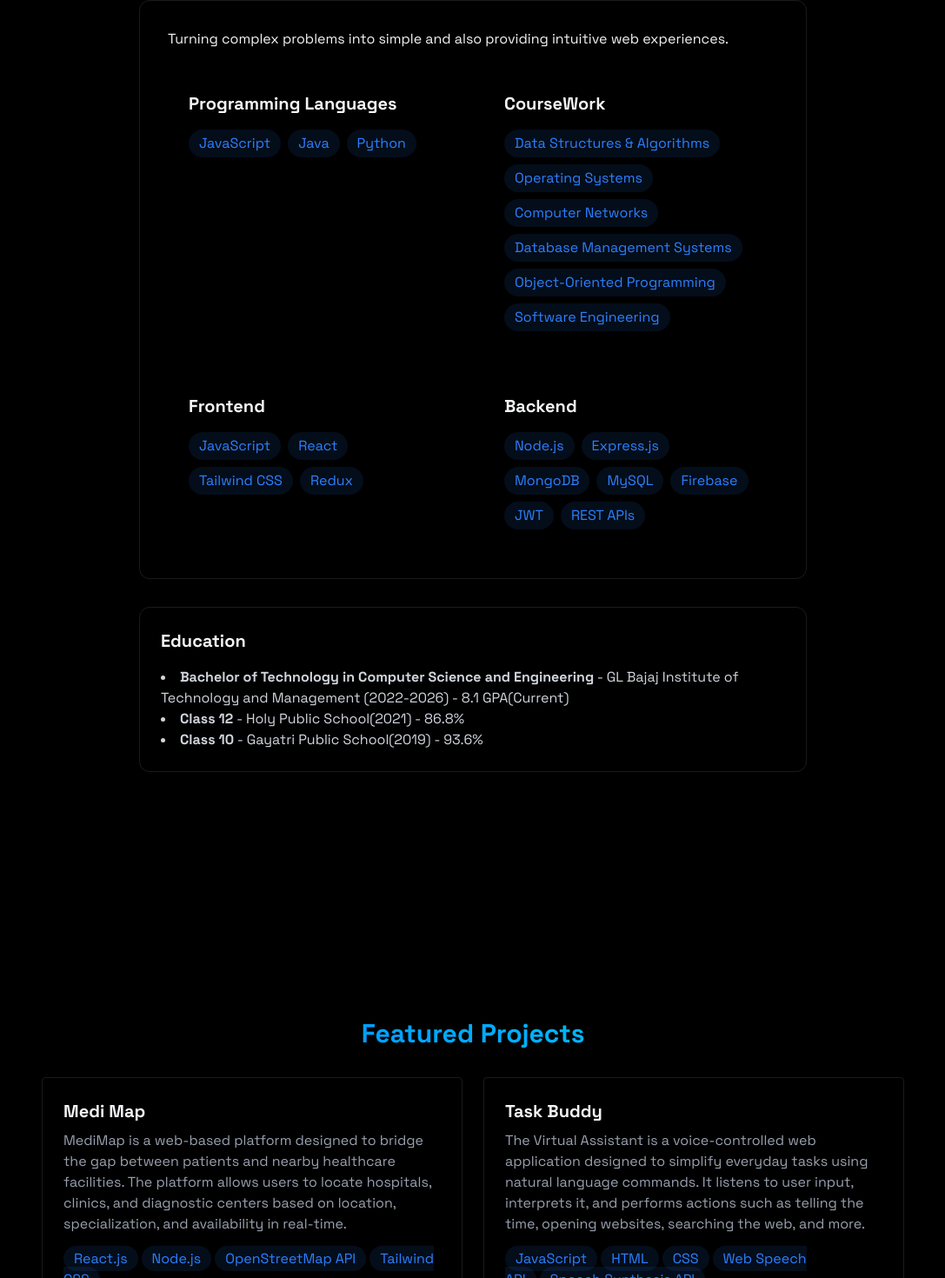
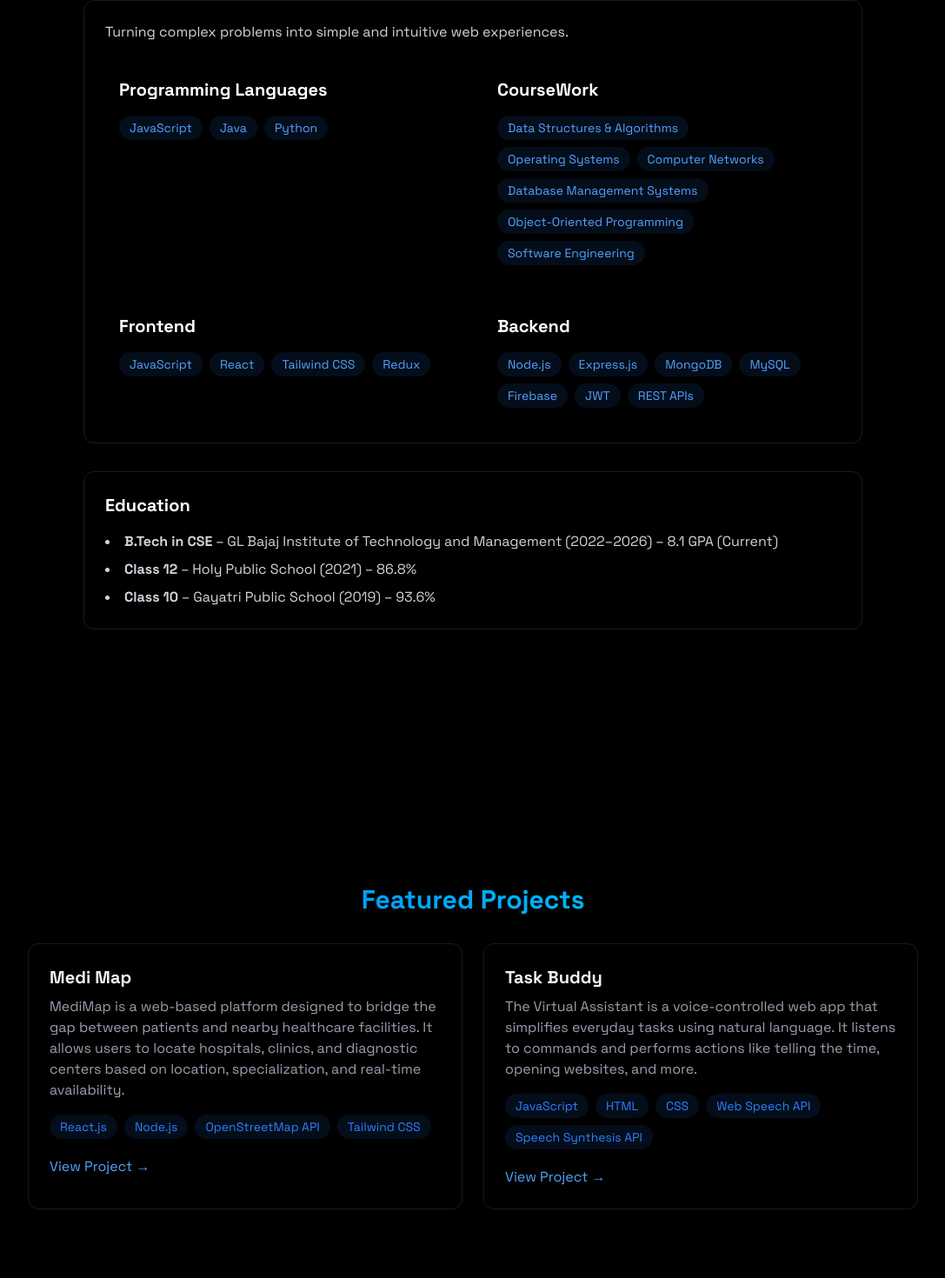
Before and after one commit to Tushar5687/Tushar.Sahni-Portfolio, a React (Vite) app: page / in a window 1280 px wide. Shown: the part 948-2418 px from the top of the page at 87% size, without its empty margins (96-1183 px from the left). Built offline with nearby package versions, Linux system fonts and the light colour scheme.

Commit message:
Updated About and Contact section

```diff
--- a/package.json
+++ b/package.json
@@ -9,9 +9,8 @@
     "build": "vite build",
     "lint": "eslint .",
     "preview": "vite preview",
-    "predeploy":"npm run build",
-    "deploy": "gh-pages -d build"
-
+    "predeploy": "npm run build",
+    "deploy": "gh-pages -d dist"
   },
   "dependencies": {
     "@tailwindcss/vite": "^4.1.7",
--- a/src/components/sections/About.jsx
+++ b/src/components/sections/About.jsx
@@ -1,28 +1,9 @@
 import { RevealOnScroll } from "../RevealOnScroll";
-export const About = ()=>{
-    const frontendTech = [
 
-  "JavaScript",
-  "React",
-
-  "Tailwind CSS",
-  "Redux",
-
-];
-const backendTech = [
-  "Node.js",
-  "Express.js",
-  "MongoDB",
-  "MySQL",
-  "Firebase",
-  "JWT",
-  "REST APIs"
-];
-const programmingLanguages = [
-  "JavaScript",
-  "Java",
-  "Python",
-];
+export const About = () => {
+  const frontendTech = ["JavaScript", "React", "Tailwind CSS", "Redux"];
+  const backendTech = ["Node.js", "Express.js", "MongoDB", "MySQL", "Firebase", "JWT", "REST APIs"];
+  const programmingLanguages = ["JavaScript", "Java", "Python"];
   const coursework = [
     "Data Structures & Algorithms",
     "Operating Systems",
@@ -31,78 +12,48 @@ const coursework = [
     "Object-Oriented Programming",
     "Software Engineering",
   ];
-    return <section id="about" className="min-h-screen flex items-center justify-center py-20 ">
+
+  return (
+    <section id="about" className="min-h-screen flex items-center justify-center py-20 px-4 bg-black text-white">
       <RevealOnScroll>
-         <div className="max-w-3xl mx-auto-px-4">
+        <div className="max-w-4xl w-full mx-auto">
           <h2 className="text-3xl font-bold mb-8 bg-gradient-to-r from-blue-500 to-cyan-400 bg-clip-text text-transparent text-center">
-         {" "}
             About Me
           </h2>
-          <div className="glass rounded-xl p-8 border-white/10 border hover:-translate-y-1 transition-all">
-            <p className="text-gray-399 mb-6">
-               Turning complex problems into simple and also providing intuitive web experiences.
+
+          <div className="glass rounded-xl p-6 border border-white/10 hover:-translate-y-1 transition-all">
+            <p className="text-gray-300 mb-6">
+              Turning complex problems into simple and intuitive web experiences.
             </p>
+
             <div className="grid grid-cols-1 md:grid-cols-2 gap-6">
-                <div className="rounded-xl p-6 hover:-translate-y-1 transition-all">
-                <h3 className="text-xl font-bold mb-4">
-                  Programming Languages
-                </h3>
-                <div className="flex flex-wrap gap-2">
-               {programmingLanguages.map((tech,key)=>(
-                <span key ={key} className="bg-blue-500/10 text-blue-500 py-1 px-3 rounded-full tect-sm hover:bg-blue-500/20
-                hover:shadow-[0_2px_8px_rgba(59,140,2246,0.2)] transition">{tech}</span>
-               ))}
-                </div>
-                </div>
-                  <div className="rounded-xl p-6 hover:-translate-y-1 transition-all">
-                <h3 className="text-xl font-bold mb-4">
-                  CourseWork
-                </h3>
-                <div className="flex flex-wrap gap-2">
-               {coursework.map((tech,key)=>(
-                <span key ={key} className="bg-blue-500/10 text-blue-500 py-1 px-3 rounded-full tect-sm hover:bg-blue-500/20
-                hover:shadow-[0_2px_8px_rgba(59,140,2246,0.2)] transition">{tech}</span>
-               ))}
-                </div>
-                </div>
-                <div className="rounded-xl p-6 hover:-translate-y-1 transition-all">
-                <h3 className="text-xl font-bold mb-4">
-                  Frontend
-                </h3>
-                <div className="flex flex-wrap gap-2">
-               {frontendTech.map((tech,key)=>(
-                <span key ={key} className="bg-blue-500/10 text-blue-500 py-1 px-3 rounded-full tect-sm hover:bg-blue-500/20
-                hover:shadow-[0_2px_8px_rgba(59,140,2246,0.2)] transition">{tech}</span>
-               ))}
-                </div>
-                </div>
-                <div className="rounded-xl p-6 hover:-translate-y-1 transition-all">
-                <h3 className="text-xl font-bold mb-4">
-                  Backend
-                </h3>
-                <div className="flex flex-wrap gap-2">
-               {backendTech.map((tech,key)=>(
-                <span key ={key} className="bg-blue-500/10 text-blue-500 py-1 px-3 rounded-full tect-sm hover:bg-blue-500/20
-                hover:shadow-[0_2px_8px_rgba(59,140,2246,0.2)] transition">{tech}</span>
-               ))}
+              {/* Programming Languages */}
+              <SkillSection title="Programming Languages" items={programmingLanguages} />
+
+              {/* CourseWork */}
+              <SkillSection title="CourseWork" items={coursework} />
+
+              {/* Frontend */}
+              <SkillSection title="Frontend" items={frontendTech} />
+
+              {/* Backend */}
+              <SkillSection title="Backend" items={backendTech} />
             </div>
           </div>
 
-
-            </div>
-          </div>
-          <div className="grid grid-cols-1 md:grid-cols-1  gap-6 mt-8">
-            <div className="p-6 rounded-xl border-white/10 border hover:-translate-y-1 transition-all">
+          {/* Education */}
+          <div className="grid grid-cols-1 gap-6 mt-8">
+            <div className="p-6 rounded-xl border border-white/10 hover:-translate-y-1 transition-all">
               <h3 className="text-xl font-bold mb-4">Education</h3>
-              <ul className="list-disc list-inside text-gray-300 space-">
+              <ul className="list-disc list-inside text-gray-300 space-y-2">
                 <li>
-                    <strong>Bachelor of Technology in Computer Science and Engineering</strong> - GL Bajaj Institute of Technology and Management (2022-2026) - 8.1 GPA(Current)
+                  <strong>B.Tech in CSE</strong> – GL Bajaj Institute of Technology and Management (2022–2026) – 8.1 GPA (Current)
                 </li>
                 <li>
-                    <strong>Class 12</strong> - Holy Public School(2021) - 86.8%
+                  <strong>Class 12</strong> – Holy Public School (2021) – 86.8%
                 </li>
                 <li>
-                    <strong>Class 10</strong> - Gayatri Public School(2019) - 93.6%
+                  <strong>Class 10</strong> – Gayatri Public School (2019) – 93.6%
                 </li>
               </ul>
             </div>
@@ -110,4 +61,22 @@ const coursework = [
         </div>
       </RevealOnScroll>
     </section>
-}
+  );
+};
+
+// Reusable skill section component
+const SkillSection = ({ title, items }) => (
+  <div className="rounded-xl p-4 hover:-translate-y-1 transition-all">
+    <h3 className="text-xl font-bold mb-4">{title}</h3>
+    <div className="flex flex-wrap gap-2">
+      {items.map((tech, key) => (
+        <span
+          key={key}
+          className="bg-blue-500/10 text-blue-400 text-sm py-1 px-3 rounded-full hover:bg-blue-500/20 hover:shadow-[0_2px_8px_rgba(59,130,246,0.2)] transition"
+        >
+          {tech}
+        </span>
+      ))}
+    </div>
+  </div>
+);
--- a/src/components/sections/Contact.jsx
+++ b/src/components/sections/Contact.jsx
@@ -1,64 +1,77 @@
 import { useState } from "react";
-import { RevealOnScroll } from "../RevealOnScroll"
-import emailjs from 'emailjs-com'
+import { RevealOnScroll } from "../RevealOnScroll";
+import emailjs from 'emailjs-com';
 
-export const Contact = () =>{
+export const Contact = () => {
   const [formData, setFormData] = useState({
-        name:"",
-        email:"",
-        message:""
-    })
-    const handleSubmit = (e) =>{
+    name: "",
+    email: "",
+    message: ""
+  });
+
+  const handleSubmit = (e) => {
     e.preventDefault();
     emailjs
-        .sendForm(import.meta.env.VITE_SERVICE_ID,
+      .sendForm(
+        import.meta.env.VITE_SERVICE_ID,
         import.meta.env.VITE_TEMPLATE_ID,
         e.target,
-            import.meta.env.VITE_PUBLIC_KEY).then((result)=>{
-            alert("Message Sent!")
-            setFormData({name:"",email:"",message:""})
-        }).catch(()=>alert("Oops! Something went wrong. Please try again..."))
-    }
-    return( <section id="contact"
-    className="min-h-screen flex items-center justify-center py-20">
+        import.meta.env.VITE_PUBLIC_KEY
+      )
+      .then((result) => {
+        alert("Message Sent!");
+        setFormData({ name: "", email: "", message: "" });
+      })
+      .catch(() => alert("Oops! Something went wrong. Please try again..."));
+  };
+
+  return (
+    <section id="contact" className="min-h-screen flex items-center justify-center px-4 py-20 bg-black">
       <RevealOnScroll>
-  <div className="px-4 w-150">
-      <h2  className="text-3xl font-bold mb-8 bg-gradient-to-r from-blue-500 to-cyan-400 bg-clip-text text-transparent text-center">
-        {" "}
-        Get In Touch</h2>
-      <form className="space-y-6" action="" onSubmit={handleSubmit}>
-      <div className="relative">
-           <input type="text" id="name" name="name" required
+        <div className="w-full max-w-md mx-auto">
+          <h2 className="text-3xl font-bold mb-8 bg-gradient-to-r from-blue-500 to-cyan-400 bg-clip-text text-transparent text-center">
+            Get In Touch
+          </h2>
+          <form className="space-y-6" onSubmit={handleSubmit}>
+            <input
+              type="text"
+              id="name"
+              name="name"
+              required
               value={formData.name}
-           className="w-full bg-white/5 border border-white/10 rounded px-4 py-3 text-white transition focus:outline-none focus:border-blue-500 focus:bg-blue-500/5 "
+              onChange={(e) => setFormData({ ...formData, name: e.target.value })}
               placeholder="Name..."
-           onChange={(e)=> setFormData({...formData, name: e.target.value})}
+              className="w-full bg-white/5 border border-white/10 rounded px-4 py-3 text-white focus:outline-none focus:border-blue-500 focus:bg-blue-500/5"
             />
-      </div>
-       <div className="relative">
-           <input type="email" id="email" name="email" required
+            <input
+              type="email"
+              id="email"
+              name="email"
+              required
               value={formData.email}
-           className="w-full bg-white/5 border border-white/10 rounded px-4 py-3 text-white transition focus:outline-none focus:border-blue-500 focus:bg-blue-500/5 "
+              onChange={(e) => setFormData({ ...formData, email: e.target.value })}
               placeholder="example@gmail.com"
-            onChange={(e)=> setFormData({...formData, email: e.target.value})}
+              className="w-full bg-white/5 border border-white/10 rounded px-4 py-3 text-white focus:outline-none focus:border-blue-500 focus:bg-blue-500/5"
             />
-      </div>
-       <div className="relative">
-           <textarea  id="message" name="message" required
+            <textarea
+              id="message"
+              name="message"
+              rows={5}
+              required
               value={formData.message}
-           rows={5}
-           className="w-full bg-white/5 border border-white/10 rounded px-4 py-3 text-white transition focus:outline-none focus:border-blue-500 focus:bg-blue-500/5 "
+              onChange={(e) => setFormData({ ...formData, message: e.target.value })}
               placeholder="Your Message..."
-            onChange={(e)=> setFormData({...formData, message: e.target.value})}
+              className="w-full bg-white/5 border border-white/10 rounded px-4 py-3 text-white focus:outline-none focus:border-blue-500 focus:bg-blue-500/5"
             />
-
-      </div>
-      <button type="submit" className="w-full bg-blue-500 text-white py-3 px-6 rounded font-medium transition relative overflow-hidden hover:translate-y-0.5 hover:shadow-[0_0_15px_rgba(59,130,246,0.4)]">
+            <button
+              type="submit"
+              className="w-full bg-blue-500 text-white py-3 px-6 rounded font-medium transition hover:translate-y-0.5 hover:shadow-[0_0_15px_rgba(59,130,246,0.4)]"
+            >
               Send Message
             </button>
           </form>
         </div>
       </RevealOnScroll>
     </section>
-    )
-}
+  );
+};
--- a/src/components/sections/Home.jsx
+++ b/src/components/sections/Home.jsx
@@ -1,21 +1,32 @@
-import { RevealOnScroll } from "../RevealOnScroll"
-export const Home = () =>{
-    return(
-    <section id="home" className="min-h-screen flex items-center justify-center relative">
+import { RevealOnScroll } from "../RevealOnScroll";
+
+export const Home = () => {
+  return (
+    <section id="home" className="min-h-screen flex items-center justify-center relative px-4">
       <RevealOnScroll>
-        <div className="text-center z-10 px-4">
-            <h1 className="text-5xl md:text-7xl font-bold mb-6 bg-gradient-to-r from-blue-500 to-cyan-400 bg-clip-text text-transparent  leading-right">
+        <div className="text-center z-10 w-full max-w-4xl">
+          <h1 className="text-3xl sm:text-4xl md:text-5xl lg:text-7xl font-bold mb-4 bg-gradient-to-r from-blue-500 to-cyan-400 bg-clip-text text-transparent leading-tight sm:leading-tight md:leading-snug lg:leading-tight">
             Hi, I'm Tushar Sahni
           </h1>
-             <p className="text-gray-400 text-lg mb-8 max-w-lg mx-auto">
-                I'm a pre final year B.Tech CSE student, passionate about solving real-world problems through code. With a strong foundation in Data Structures & Algorithms and full stack web development, I'm actively seeking opportunities for 2025 placements to build impactful and scalable tech solutions.
+          <p className="text-gray-400 text-sm sm:text-base md:text-lg mb-6 md:mb-8 max-w-prose mx-auto px-1 sm:px-4">
+            I'm a pre-final year B.Tech CSE student, passionate about solving real-world problems through code. With a strong foundation in Data Structures & Algorithms and full stack web development, I'm actively seeking opportunities for 2025 placements to build impactful and scalable tech solutions.
           </p>
-             <div className="flex justify-center space-x-4">
-              <a href="https://drive.google.com/file/d/1YOLt6q-A_o2CvDNfavRL5Mrvub4loygm/view?usp=sharing " className="bg-blue-500 text-white py-3 px-6 rounded font-medium transition relative overflow-hidden hover:-translate-y-0.5 hover:shadow-[0_0_15px_rgba(59,130,246,0.4)]">Resume</a>
-                  <a href="#contact " className=" border border-blue-500/50 text-blue-500 py-3 px-6 rounded font-medium transition-all duration-200 hover:-translate-y-0.5 hover:shadow-[0_0_15px_rgba(59,130,246,0.2)] hover:bg-blue-500/10">Contact Me</a>
+          <div className="flex flex-col sm:flex-row justify-center gap-3 sm:gap-4">
+            <a
+              href="https://drive.google.com/file/d/1YOLt6q-A_o2CvDNfavRL5Mrvub4loygm/view?usp=sharing"
+              className="bg-blue-500 text-white py-2.5 px-5 sm:py-3 sm:px-6 rounded font-medium transition hover:-translate-y-0.5 hover:shadow-[0_0_15px_rgba(59,130,246,0.4)] text-sm sm:text-base text-center"
+            >
+              Resume
+            </a>
+            <a
+              href="#contact"
+              className="border border-blue-500/50 text-blue-500 py-2.5 px-5 sm:py-3 sm:px-6 rounded font-medium transition hover:-translate-y-0.5 hover:shadow-[0_0_15px_rgba(59,130,246,0.2)] hover:bg-blue-500/10 text-sm sm:text-base text-center"
+            >
+              Contact Me
+            </a>
           </div>
         </div>
       </RevealOnScroll>
     </section>
-    )
-}
+  );
+};
--- a/src/components/sections/Projects.jsx
+++ b/src/components/sections/Projects.jsx
@@ -1,56 +1,78 @@
 import { RevealOnScroll } from "../RevealOnScroll";
-export const Projects = () =>{
-    const mediMapTechStack = [
-  "React.js",
-  "Node.js",
-  "OpenStreetMap API",
-  "Tailwind CSS"
-];
+
+export const Projects = () => {
+  const mediMapTechStack = ["React.js", "Node.js", "OpenStreetMap API", "Tailwind CSS"];
   const virtualAssistantTechStack = [
     "JavaScript",
     "HTML",
     "CSS",
     "Web Speech API",
-  "Speech Synthesis API"
+    "Speech Synthesis API",
   ];
 
-    return <section id="projects" className="min-h-screen flex items-center justify-center py-20">
+  return (
+    <section id="projects" className="min-h-screen flex items-center justify-center py-20 px-4">
       <RevealOnScroll>
-     <div className="max-w-5xl mx-auto px-4">
-     <h2 className="text-3xl font-bold mb-8 bg-gradient-to-r from-blue-500 to-cyan-400 bg-clip-text text-transparent text-center">Featured Projects</h2>
+        <div className="max-w-5xl mx-auto w-full">
+          <h2 className="text-2xl sm:text-3xl font-bold mb-8 bg-gradient-to-r from-blue-500 to-cyan-400 bg-clip-text text-transparent text-center">
+            Featured Projects
+          </h2>
+
           <div className="grid grid-cols-1 md:grid-cols-2 gap-6">
-        <div className="p-6 rounded xl border border-white/10 hover:-translate-y-1 hover: border-blue-500/30 hover:shadow-[0_2px_8px_rgba(59,140,2246,0.2)] transition">
-            <h3 className="text-xl font-bold mb-2">Medi Map</h3>
-            <p className="text-gray-400 mb-4">
-                MediMap is a web-based platform designed to bridge the gap between patients and nearby healthcare facilities. The platform allows users to locate hospitals, clinics, and diagnostic centers based on location, specialization, and availability in real-time.
+            {/* Project 1 */}
+            <div className="p-6 rounded-xl border border-white/10 hover:-translate-y-1 hover:border-blue-500/30 hover:shadow-[0_2px_8px_rgba(59,130,246,0.2)] transition">
+              <h3 className="text-lg sm:text-xl font-bold mb-2">Medi Map</h3>
+              <p className="text-gray-400 text-sm sm:text-base mb-4">
+                MediMap is a web-based platform designed to bridge the gap between patients and nearby healthcare facilities. It allows users to locate hospitals, clinics, and diagnostic centers based on location, specialization, and real-time availability.
               </p>
-            <div className="">
-                {mediMapTechStack.map((tech,key) =>(
-                <span key ={key} className=" mr-1 bg-blue-500/10 text-blue-500 py-1 px-3 rounded-full tect-sm hover:bg-blue-500/20
-                hover:shadow-[0_2px_8px_rgba(59,140,2246,0.1)] transition-all">{tech}</span>
+              <div className="flex flex-wrap gap-2 mb-2">
+                {mediMapTechStack.map((tech, key) => (
+                  <span
+                    key={key}
+                    className="bg-blue-500/10 text-blue-500 py-1 px-3 rounded-full text-sm hover:bg-blue-500/20 hover:shadow-[0_2px_8px_rgba(59,130,246,0.1)] transition-all"
+                  >
+                    {tech}
+                  </span>
                 ))}
               </div>
-            <div className="flex justiy-between items-center">
-                <a href="https://github.com/Tushar5687/Nearby-Hospital-Locator" className="text-blue-400 hover:text-blue-300 transition-colors my-4">View Project  → </a>
+              <div className="flex justify-between items-center">
+                <a
+                  href="https://github.com/Tushar5687/Nearby-Hospital-Locator"
+                  className="text-blue-400 hover:text-blue-300 transition-colors text-sm sm:text-base mt-3 inline-block"
+                >
+                  View Project →
+                </a>
               </div>
             </div>
-         <div className="p-6 rounded xl border border-white/10 hover:-translate-y-1 hover: border-blue-500/30 hover:shadow-[0_2px_8px_rgba(59,140,2246,0.2)] transition">
-            <h3 className="text-xl font-bold mb-2">Task Buddy</h3>
-            <p className="text-gray-400 mb-4">
-                The Virtual Assistant is a voice-controlled web application designed to simplify everyday tasks using natural language commands. It listens to user input, interprets it, and performs actions such as telling the time, opening websites, searching the web, and more.
+
+            {/* Project 2 */}
+            <div className="p-6 rounded-xl border border-white/10 hover:-translate-y-1 hover:border-blue-500/30 hover:shadow-[0_2px_8px_rgba(59,130,246,0.2)] transition">
+              <h3 className="text-lg sm:text-xl font-bold mb-2">Task Buddy</h3>
+              <p className="text-gray-400 text-sm sm:text-base mb-4">
+                The Virtual Assistant is a voice-controlled web app that simplifies everyday tasks using natural language. It listens to commands and performs actions like telling the time, opening websites, and more.
               </p>
-            <div className="">
-                {virtualAssistantTechStack.map((tech,key) =>(
-                <span key ={key} className=" mr-1 bg-blue-500/10 text-blue-500 py-1 px-3 rounded-full tect-sm hover:bg-blue-500/20
-                hover:shadow-[0_2px_8px_rgba(59,140,2246,0.1)] transition-all">{tech}</span>
+              <div className="flex flex-wrap gap-2 mb-2">
+                {virtualAssistantTechStack.map((tech, key) => (
+                  <span
+                    key={key}
+                    className="bg-blue-500/10 text-blue-500 py-1 px-3 rounded-full text-sm hover:bg-blue-500/20 hover:shadow-[0_2px_8px_rgba(59,130,246,0.1)] transition-all"
+                  >
+                    {tech}
+                  </span>
                 ))}
               </div>
-            <div className="flex justiy-between items-center">
-                <a href="https://github.com/Tushar5687/Virtual-Assistant" className="text-blue-400 hover:text-blue-300 transition-colors my-4">View Project  → </a>
+              <div className="flex justify-between items-center">
+                <a
+                  href="https://github.com/Tushar5687/Virtual-Assistant"
+                  className="text-blue-400 hover:text-blue-300 transition-colors text-sm sm:text-base mt-3 inline-block"
+                >
+                  View Project →
+                </a>
               </div>
             </div>
           </div>
         </div>
       </RevealOnScroll>
     </section>
+  );
 };
```
Lines whose indentation alone changed are shown as unchanged.
